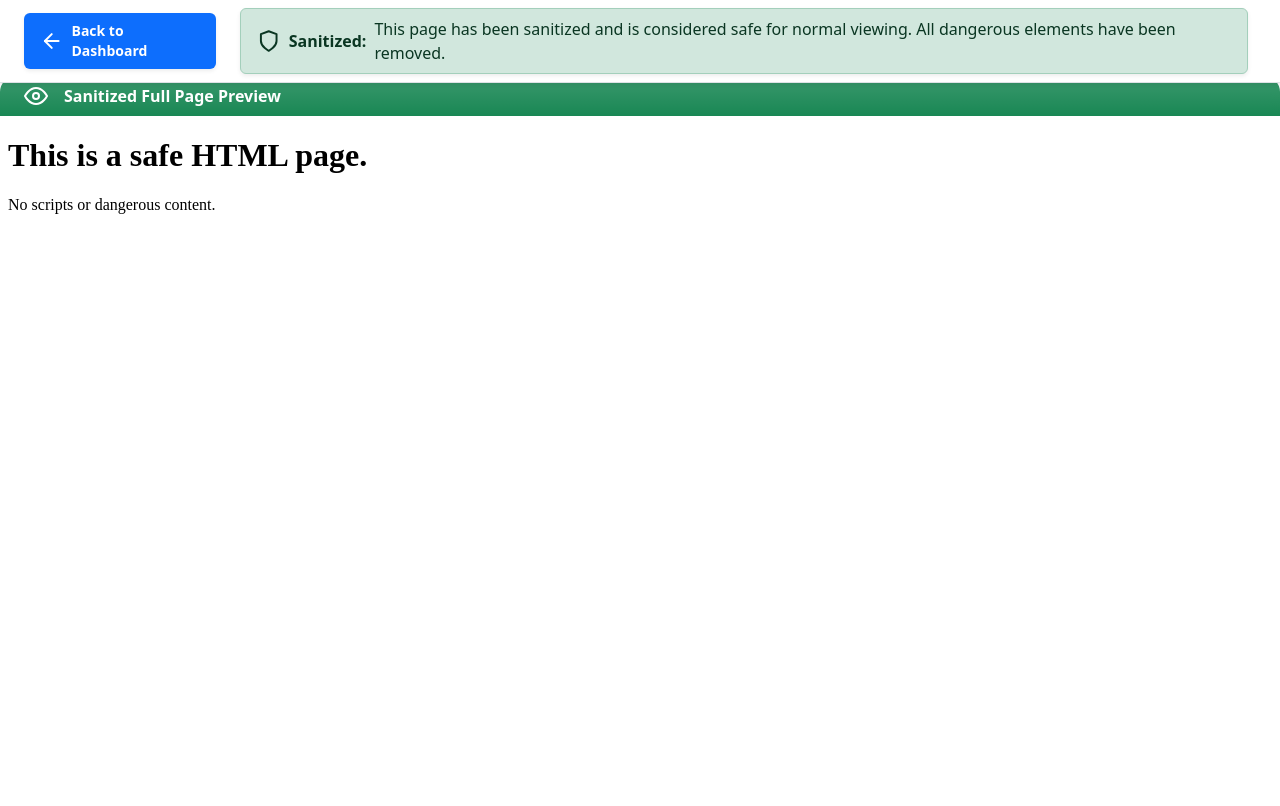
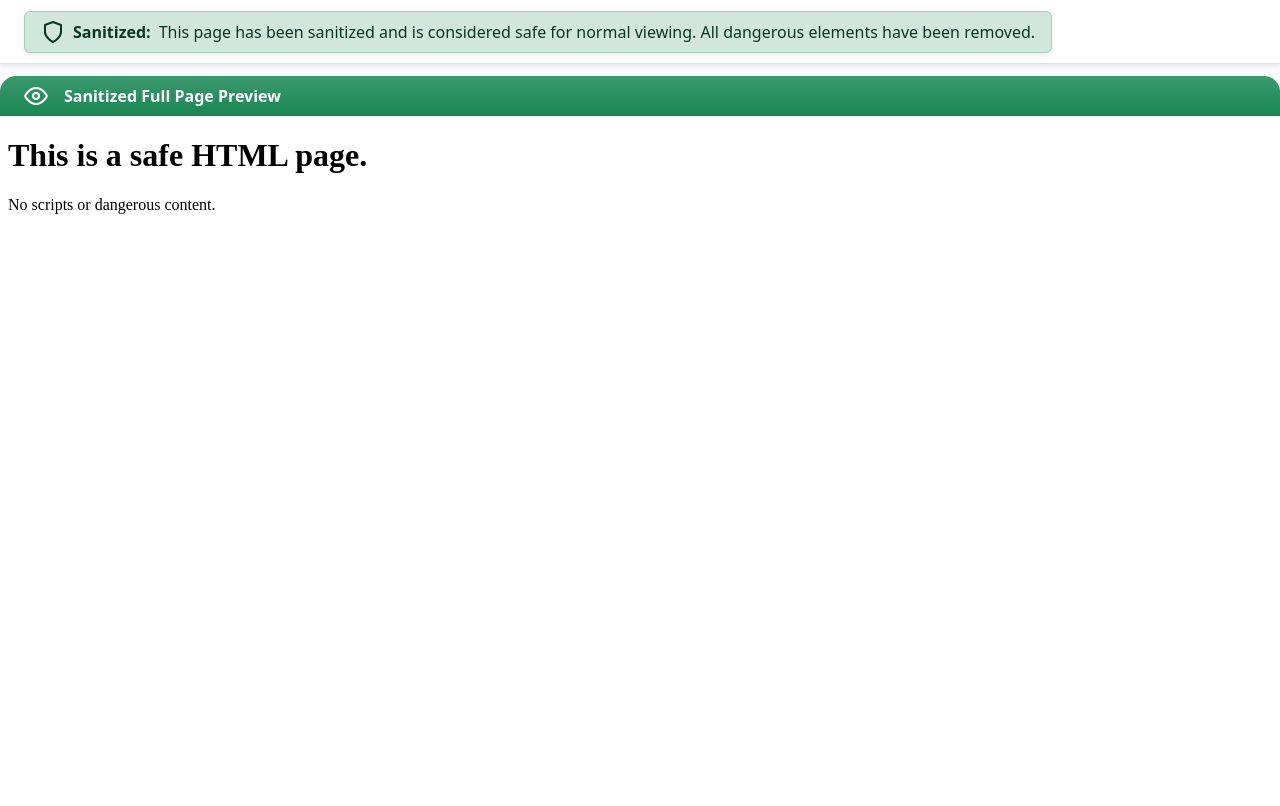
Before and after one commit to denisjng/html_view, a Flask app: page /v1/file/safe_basic.html in a window 1280 px wide. Run offline with Flask 2, Linux system fonts and the light colour scheme; some libraries are stand-ins or nearby versions.

Commit message:
removed back to dashboard button from the view page

```diff
--- a/templates/view_sanitized.html
+++ b/templates/view_sanitized.html
@@ -10,7 +10,6 @@
 </head>
 <body class="bg-gray-50 min-vh-100">
     <div class="position-fixed top-0 start-0 w-100 z-3 bg-white shadow-sm border-bottom d-flex flex-row align-items-center px-2 px-md-4 py-2 gap-2" style="min-height:64px;">
-        <a href="/" class="d-inline-flex align-items-center px-3 py-2 bg-primary text-white rounded shadow-sm fw-semibold text-sm me-3" style="text-decoration:none;"><i data-feather="arrow-left" class="me-2"></i> Back to Dashboard</a>
         {% if risk_level == 'high' or risk_level == 'harmful' or unsafe_content_removed %}
         <div class="alert alert-danger d-flex align-items-center shadow-sm mb-0 py-2 px-3 me-2" role="alert" style="font-size:1rem;">
             <i data-feather="alert-triangle" class="me-2"></i>
```
